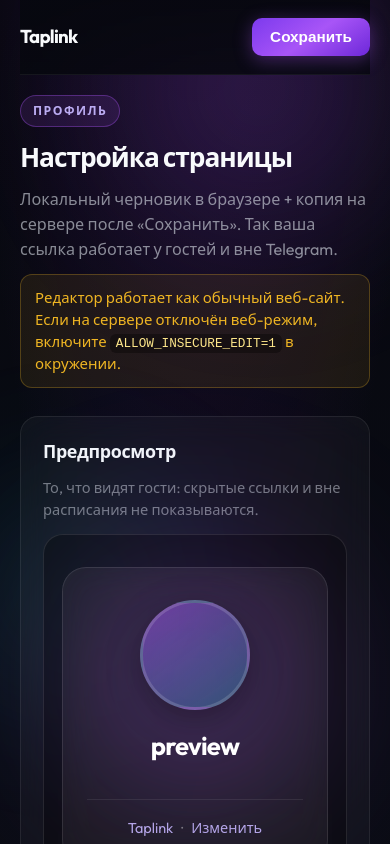
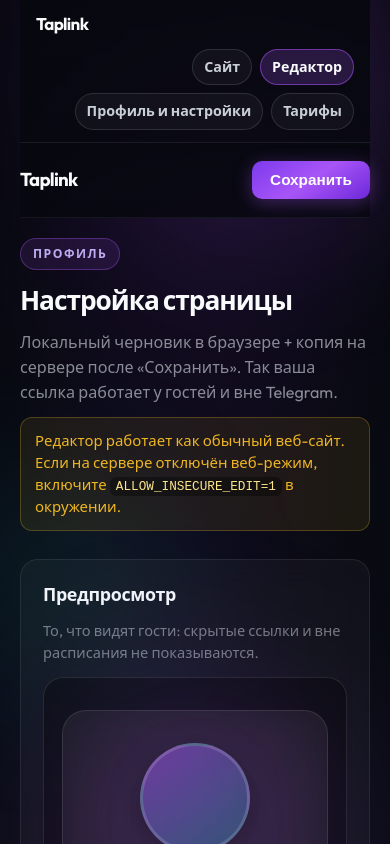
Before and after one commit to zavikcfg-sketch/taplink, a React (Vite) app: page /1 in a window 390 px wide. Shown: the top 844 px of the page. Built offline with nearby package versions, Linux system fonts and the light colour scheme.

Commit message:
Add files via upload

```diff
--- /dev/null
+++ b/src/components/SiteNav.css
@@ -0,0 +1,56 @@
+.snav {
+  position: sticky;
+  top: 0;
+  z-index: 30;
+  backdrop-filter: blur(10px);
+  background: linear-gradient(180deg, rgba(7, 8, 15, 0.96), rgba(7, 8, 15, 0.88));
+  border-bottom: 1px solid rgba(255, 255, 255, 0.08);
+}
+
+.snav__inner {
+  max-width: 1040px;
+  margin: 0 auto;
+  padding: 12px 16px;
+  display: flex;
+  align-items: center;
+  justify-content: space-between;
+  gap: 12px;
+}
+
+.snav__brand {
+  color: #f8fafc;
+  text-decoration: none;
+  font-weight: 700;
+  letter-spacing: -0.04em;
+}
+
+.snav__links {
+  display: flex;
+  gap: 8px;
+  flex-wrap: wrap;
+  justify-content: flex-end;
+}
+
+.snav__link {
+  text-decoration: none;
+  font-size: 0.84rem;
+  font-weight: 600;
+  color: rgba(226, 232, 240, 0.88);
+  padding: 7px 11px;
+  border-radius: 999px;
+  border: 1px solid rgba(255, 255, 255, 0.12);
+  background: rgba(255, 255, 255, 0.04);
+}
+
+.snav__link--active {
+  color: #f8fafc;
+  border-color: rgba(168, 85, 247, 0.55);
+  background: rgba(168, 85, 247, 0.2);
+}
+
+@media (max-width: 620px) {
+  .snav__inner {
+    align-items: flex-start;
+    flex-direction: column;
+  }
+}
--- /dev/null
+++ b/src/components/SiteNav.tsx
@@ -0,0 +1,33 @@
+import { NavLink } from 'react-router-dom'
+import './SiteNav.css'
+
+const links = [
+  { to: '/', label: 'Сайт' },
+  { to: '/1', label: 'Редактор' },
+  { to: '/profil', label: 'Профиль и настройки' },
+  { to: '/pricing', label: 'Тарифы' },
+]
+
+export default function SiteNav() {
+  return (
+    <nav className="snav" aria-label="Главная навигация">
+      <div className="snav__inner">
+        <NavLink to="/" className="snav__brand">
+          Taplink
+        </NavLink>
+        <div className="snav__links">
+          {links.map((l) => (
+            <NavLink
+              key={l.to}
+              to={l.to}
+              className={({ isActive }) => `snav__link${isActive ? ' snav__link--active' : ''}`}
+              end={l.to === '/'}
+            >
+              {l.label}
+            </NavLink>
+          ))}
+        </div>
+      </div>
+    </nav>
+  )
+}
--- a/src/main.tsx
+++ b/src/main.tsx
@@ -1,13 +1,51 @@
-import { StrictMode } from 'react'
+import { Component, StrictMode, type ReactNode } from 'react'
 import { createRoot } from 'react-dom/client'
 import { BrowserRouter } from 'react-router-dom'
 import './index.css'
 import App from './App.tsx'
 
+class RootErrorBoundary extends Component<{ children: ReactNode }, { hasError: boolean }> {
+  state = { hasError: false }
+
+  static getDerivedStateFromError() {
+    return { hasError: true }
+  }
+
+  override componentDidCatch(error: unknown) {
+    console.error('Root render error:', error)
+  }
+
+  override render() {
+    if (this.state.hasError) {
+      return (
+        <div
+          style={{
+            minHeight: '100svh',
+            display: 'grid',
+            placeItems: 'center',
+            color: '#f8fafc',
+            padding: '24px',
+          }}
+        >
+          <div>
+            <h1 style={{ margin: '0 0 10px', fontSize: '1.2rem' }}>Ошибка интерфейса</h1>
+            <p style={{ margin: 0, opacity: 0.8 }}>
+              Обновите страницу. Если проблема повторяется — откройте <code>/</code>.
+            </p>
+          </div>
+        </div>
+      )
+    }
+    return this.props.children
+  }
+}
+
 createRoot(document.getElementById('root')!).render(
   <StrictMode>
-    <BrowserRouter>
-      <App />
-    </BrowserRouter>
+    <RootErrorBoundary>
+      <BrowserRouter>
+        <App />
+      </BrowserRouter>
+    </RootErrorBoundary>
   </StrictMode>,
 )
--- a/src/pages/CatalogPage.tsx
+++ b/src/pages/CatalogPage.tsx
@@ -1,5 +1,6 @@
 import { useEffect, useState } from 'react'
 import { Link } from 'react-router-dom'
+import SiteNav from '../components/SiteNav'
 import { fetchCatalog, type CatalogEntry } from '../lib/api'
 import './CatalogPage.css'
 
@@ -30,6 +31,7 @@
 
   return (
     <div className="cat">
+      <SiteNav />
       <div className="cat__ambient" aria-hidden>
         <div className="cat__blob cat__blob--a" />
         <div className="cat__blob cat__blob--b" />
--- a/src/pages/EditPage.css
+++ b/src/pages/EditPage.css
@@ -40,7 +40,7 @@
 
 .edit__bar {
   position: sticky;
-  top: 0;
+  top: 64px;
   z-index: 2;
   display: flex;
   align-items: center;
--- a/src/pages/EditPage.tsx
+++ b/src/pages/EditPage.tsx
@@ -2,6 +2,7 @@
 import QRCode from 'react-qr-code'
 import { Link, useNavigate, useSearchParams } from 'react-router-dom'
 import ProfileCard from '../components/ProfileCard'
+import SiteNav from '../components/SiteNav'
 import type { Profile, ProfileLink, ThemeId } from '../types/profile'
 import {
   deleteAccountOnServer,
@@ -477,6 +478,7 @@
 
   return (
     <div className="edit">
+      <SiteNav />
       <div className="edit__ambient" aria-hidden>
         <div className="edit__blob edit__blob--a" />
         <div className="edit__blob edit__blob--b" />
--- a/src/pages/LandingPage.tsx
+++ b/src/pages/LandingPage.tsx
@@ -1,5 +1,6 @@
 import { useState } from 'react'
 import { Link } from 'react-router-dom'
+import SiteNav from '../components/SiteNav'
 import { TelegramGlyph } from '../components/TelegramGlyph'
 import { loadProfile } from '../lib/profileStorage'
 import '../App.css'
@@ -26,6 +27,7 @@
 
   return (
     <div className="home">
+      <SiteNav />
       <div className="home__glow home__glow--1" aria-hidden />
       <div className="home__glow home__glow--2" aria-hidden />
       <div className="home__glow home__glow--3" aria-hidden />
--- a/src/pages/PricingPage.tsx
+++ b/src/pages/PricingPage.tsx
@@ -1,9 +1,11 @@
 import { Link } from 'react-router-dom'
+import SiteNav from '../components/SiteNav'
 import './CatalogPage.css'
 
 export default function PricingPage() {
   return (
     <div className="cat">
+      <SiteNav />
       <div className="cat__ambient" aria-hidden>
         <div className="cat__blob cat__blob--a" />
         <div className="cat__blob cat__blob--b" />
--- a/src/pages/ProfileHubPage.tsx
+++ b/src/pages/ProfileHubPage.tsx
@@ -1,4 +1,5 @@
 import { Link } from 'react-router-dom'
+import SiteNav from '../components/SiteNav'
 import { loadProfile } from '../lib/profileStorage'
 import './CatalogPage.css'
 
@@ -8,6 +9,7 @@
 
   return (
     <div className="cat">
+      <SiteNav />
       <div className="cat__ambient" aria-hidden>
         <div className="cat__blob cat__blob--a" />
         <div className="cat__blob cat__blob--b" />
```
Also changed, not shown: 3 other files (tests, documents, lock files or other folders).
